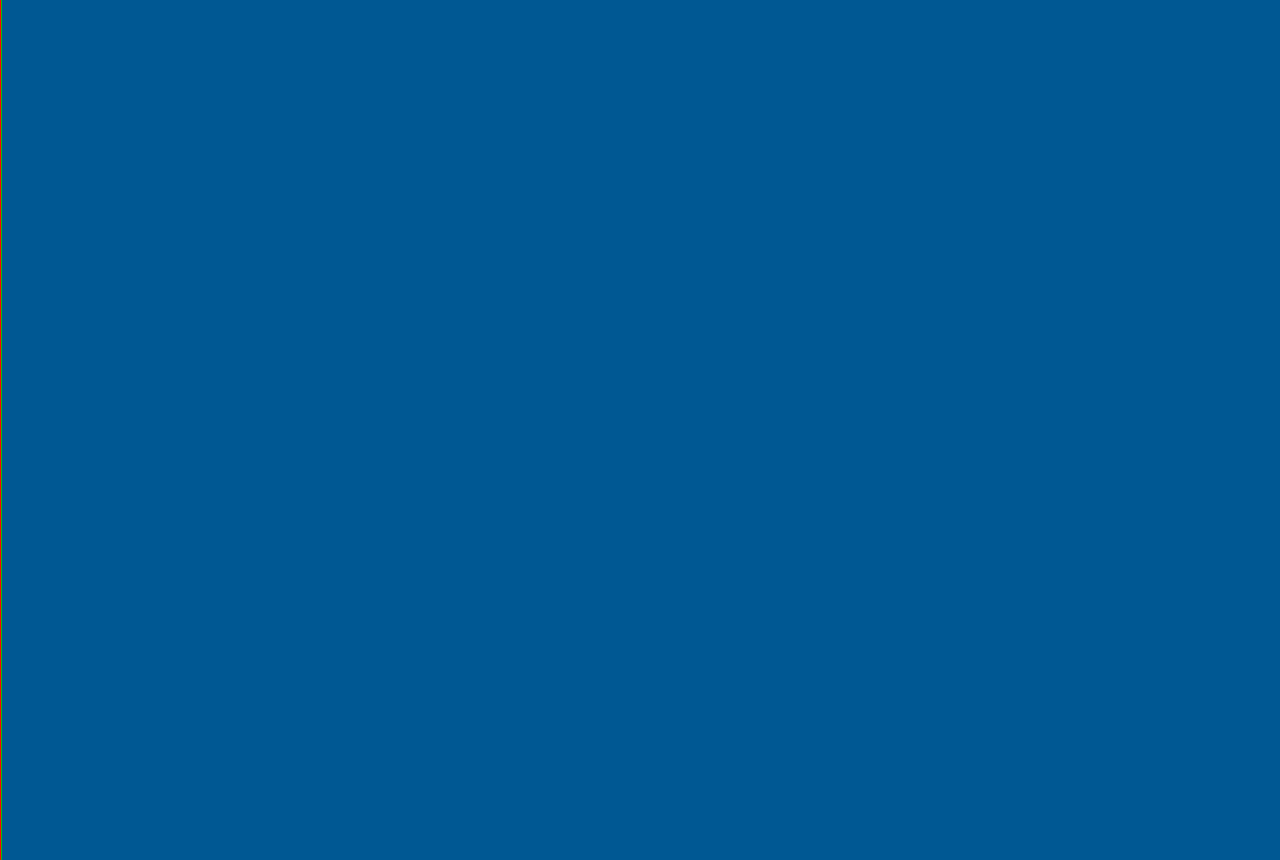
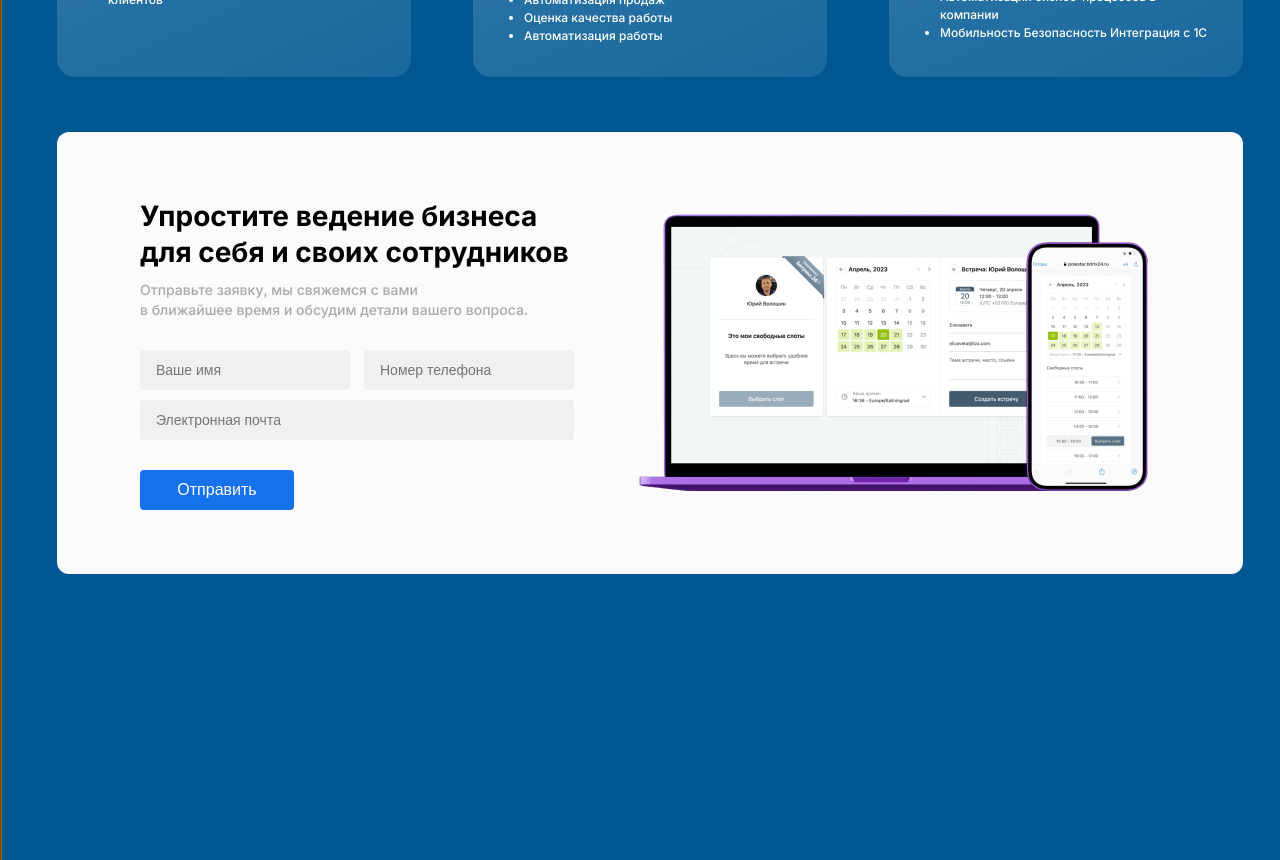
Before and after one commit to magomedov-m/cron, a Next.js app: page / in a window 1280 px wide. Shown: the part 1940-2800 px from the top of the page. Built offline with nearby package versions, Linux system fonts and the light colour scheme.

Commit message:
создал компонент с регистрацией

```diff
--- a/app/components/ContainerBlock.jsx
+++ b/app/components/ContainerBlock.jsx
@@ -3,6 +3,7 @@ import Header from "./Header";
 import BenefitsBlock from "./BenefitsBlock";
 import FeaturesSection from "./FeaturesSection";
 import TargetAudience from "./TargetAudience";
+import Opportunities from "./Opportunities";
 
 export default function ContainerBlock() {
   return (
@@ -11,6 +12,7 @@ export default function ContainerBlock() {
       <BenefitsBlock />
       <FeaturesSection />
       <TargetAudience />
+      <Opportunities />
     </div>
   );
 }
--- /dev/null
+++ b/app/components/Opportunities.jsx
@@ -0,0 +1,32 @@
+import React from "react";
+import Registration from "./Registration";
+import Image from 'next/image'
+import CalendarImage from '../images/sloty.png'
+
+export default function Opportunities() {
+  return (
+    <div class="opportunities-block">
+      <div class="opportunities-block__item1">
+        <div class="opportunities-block__item1-header">
+          <h2 class="opportunities-block__item1-header-title">
+            Упростите ведение бизнеса
+            <br />
+            для себя и своих сотрудников
+          </h2>
+          <p class="opportunities-block__item1-header-text">
+            Отправьте заявку, мы свяжемся с вами<br /> в ближайшее время и обсудим
+            детали вашего вопроса.
+          </p>
+        </div>
+        <Registration />
+      </div>
+      <div class="opportunities-block__item2">
+        <Image
+          class="opportunities-block__item2-image"
+          src={CalendarImage}
+          alt="Изображение"
+        />
+      </div>
+    </div>
+  );
+}
--- /dev/null
+++ b/app/components/Registration.jsx
@@ -0,0 +1,24 @@
+import React from "react";
+
+export default function Registration() {
+  return (
+    <div class="registratioin__item-form">
+      <input
+        class="registratioin__item-form-input"
+        type="text"
+        placeholder="Ваше имя"
+      />
+      <input
+        class="registratioin__item-form-input"
+        type="tel"
+        placeholder="Номер телефона"
+      />
+      <input
+        class="registratioin__item-form-input-email"
+        type="email"
+        placeholder="Электронная почта"
+      />
+      <button class="registratioin__item-form-button">Отправить</button>
+    </div>
+  );
+}
--- a/app/components/TargetAudience.jsx
+++ b/app/components/TargetAudience.jsx
@@ -3,7 +3,7 @@ import React from "react";
 export default function TargetAudience() {
   return (
     <div className="target-audience">
-      <div className="target-audience__title">Кому подойдет Битрикс24</div>
+      <div className="target-audience__block-title">Кому подойдет Битрикс24</div>
       <div className="target-audience__items">
         <div className="target-audience__item">
           <div className="target-audience__cap">
--- a/app/globals.css
+++ b/app/globals.css
@@ -17,7 +17,6 @@
 }
 
 .header {
-  border: 1px black solid;
   width: 1188px;
   height: 480px;
   margin: 55px auto 95px;
@@ -128,7 +127,7 @@
   margin: 55px auto;
   width: 1186px;
   height: 547px;
-  border: 1px black solid;
+  margin-bottom: 100px;
 }
 
 .system-hero-block__title {
@@ -240,6 +239,15 @@
   color: #ffffff;
 }
 
+.target-audience__block-title {
+  font-size: 28px;
+  font-weight: 700;
+  line-height: 36px;
+  text-align: center;
+  color: #ffffff;
+  margin-bottom: 40px;
+}
+
 .info-block {
   text-align: left;
   margin-bottom: 24px;
@@ -264,3 +272,98 @@
 .info-block ul {
   margin-left: 20px;
 }
+
+/* ----------------------- */
+
+.opportunities-block {
+  border-radius: 12px;
+  position: relative;
+  background: #fbfbfb;
+  width: 1186px;
+  height: 442px;
+  margin: 0 auto;
+}
+
+.opportunities-block__item1 {
+  position: absolute;
+  width: 434px;
+  height: 311px;
+  margin-top: 66px;
+  margin-left: 83px;
+  gap: 30px;
+}
+
+.opportunities-block__item1-header-title {
+  font-size: 28px;
+  font-weight: 700;
+  line-height: 36px;
+  text-align: left;
+  margin-bottom: 10px;
+}
+
+.opportunities-block__item1-header-text {
+  font-size: 14px;
+  font-weight: 500;
+  line-height: 20px;
+  text-align: left;
+  color: #1919195c;
+  margin-bottom: 30px;
+}
+
+.registratioin__item-form {
+  display: flex;
+  justify-content: space-between;
+  flex-wrap: wrap;
+  width: 434px;
+  height: 89px;
+}
+
+.registratioin__item-form-input {
+  width: 178px;
+  height: 20px;
+  border: none;
+  padding: 10px 16px 10px 16px;
+  border-radius: 4px;
+  background: #f0f0f0;
+  margin-bottom: 10px;
+  font-size: 14px;
+  font-weight: 500;
+  line-height: 20px;
+  text-align: left;
+}
+
+.registratioin__item-form-button {
+  width: 154px;
+  height: 40px;
+  padding: 8px 36px 8px 36px;
+  gap: 10px;
+  border-radius: 4px;
+  border: none;
+  background: #1672ec;
+  color: #ffffff;
+  font-size: 16px;
+  font-weight: 500;
+  line-height: 24px;
+  text-align: center;
+}
+
+.registratioin__item-form-input-email {
+  width: 402px;
+  height: 20px;
+  border: none;
+  padding: 10px 16px 10px 16px;
+  border-radius: 4px;
+  background: #f0f0f0;
+  font-size: 14px;
+  font-weight: 500;
+  line-height: 20px;
+  text-align: left;
+  margin-bottom: 30px;
+}
+
+.opportunities-block__item2-image {
+  width: 611px;
+  height: 305.5px;
+  margin-top: 68px;
+  margin-left: 533px;
+}
```
Also changed, not shown: app/images/sloty.png (renamed from app/images/sloty2 1.png).
